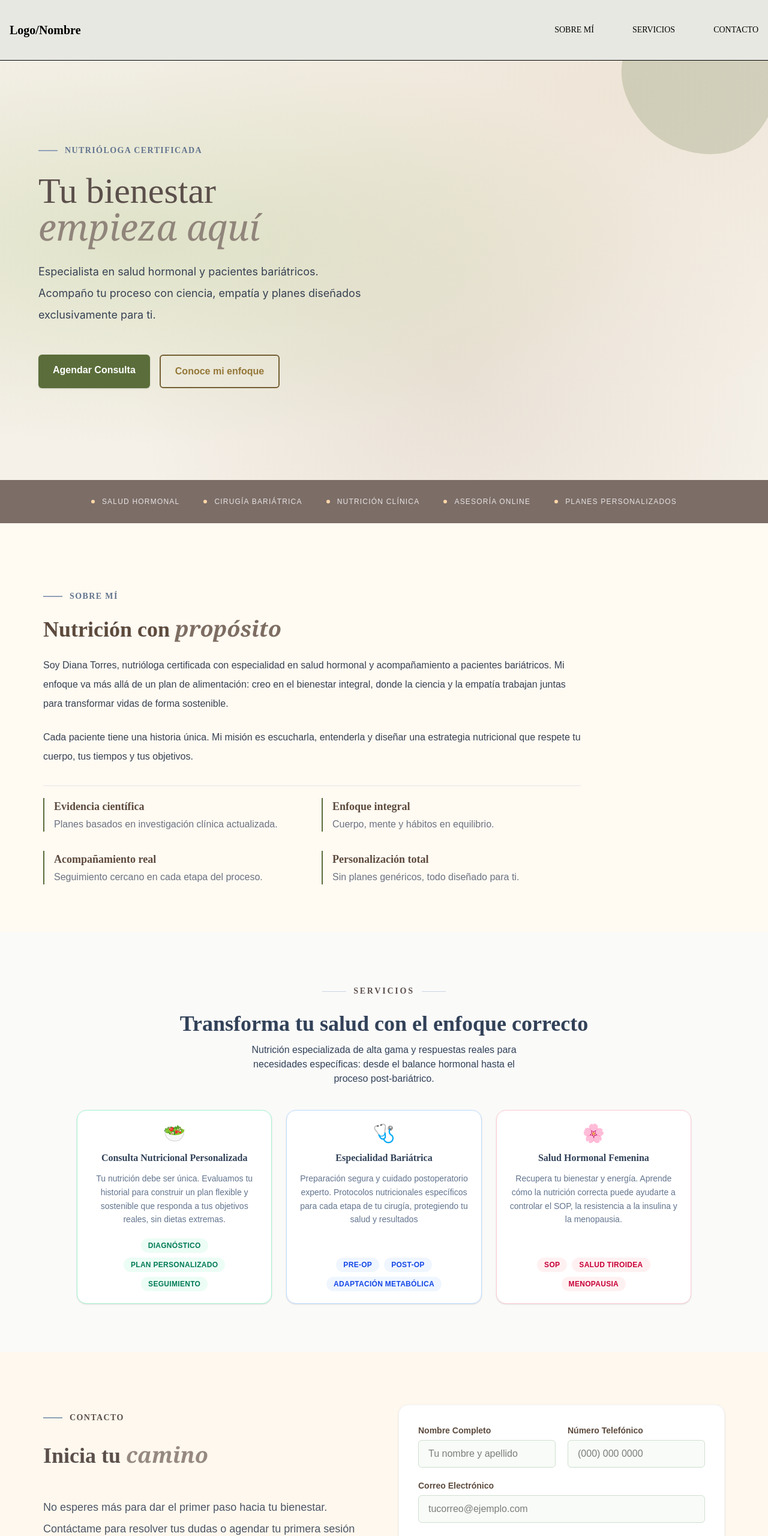
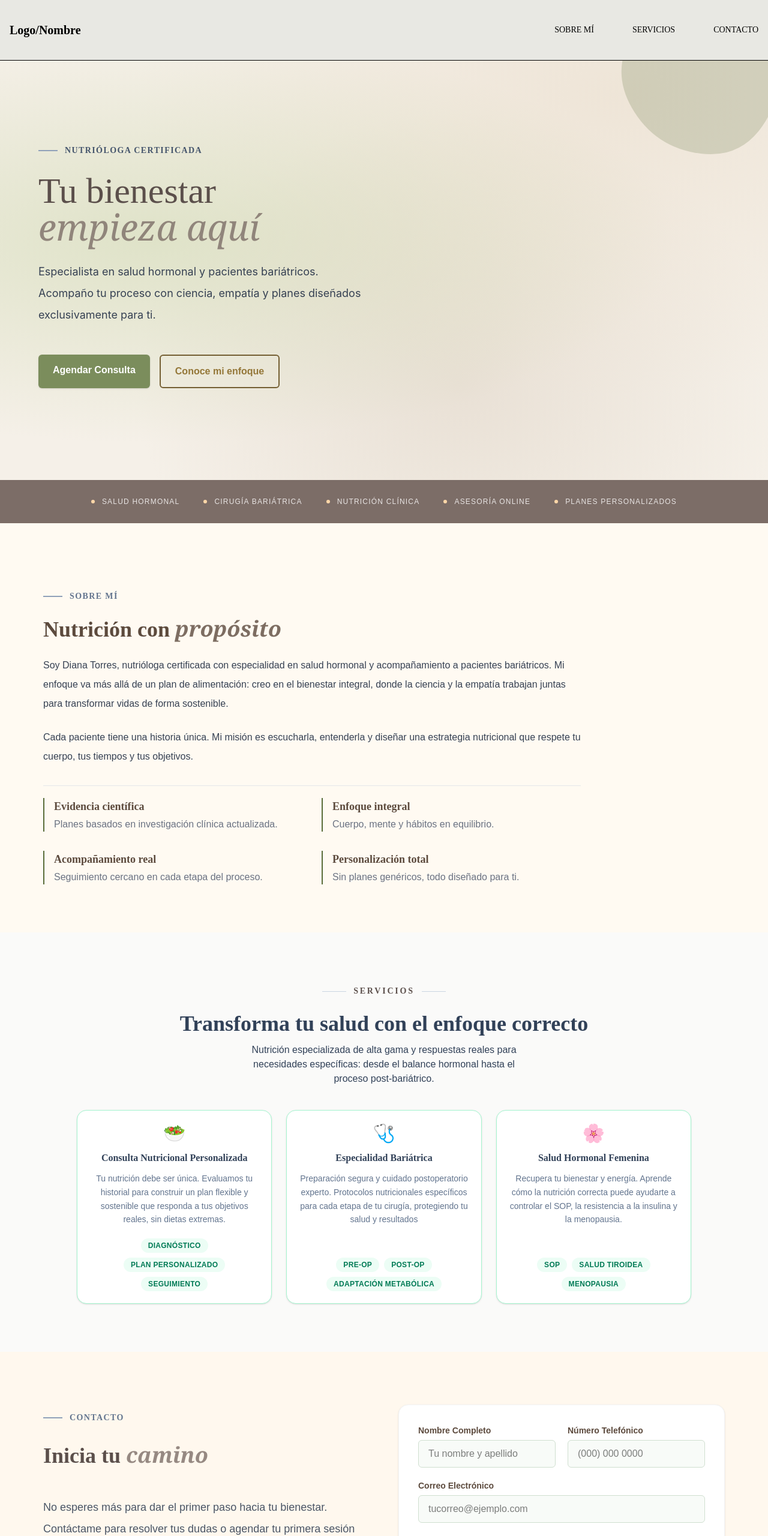
Before and after one commit to midlgwey/nutri-dianatorres-lp, a React (Vite) app: page / in a window 1280 px wide. Shown: the top 2560 px of the page at 60% size. Built offline with nearby package versions, Linux system fonts and the light colour scheme.

Commit message:
Cambio de colores en botones

```diff
--- a/src/components/ContactForm.jsx
+++ b/src/components/ContactForm.jsx
@@ -197,7 +197,7 @@ const ContactForm = () => {
 
         <button
           type="submit"
-          className="bg-[#5A6D3A] hover:bg-[#48572e] font-body text-white font-semibold py-3.5 rounded-md uppercase tracking-wide transition-colors shadow-sm"
+          className="bg-[#7b8d5c] hover:bg-[#697a4b] font-body text-white font-semibold py-3.5 rounded-md uppercase tracking-wide transition-colors shadow-sm"
         >
           Enviar Mensaje
         </button>
--- a/src/components/ServicesCard.jsx
+++ b/src/components/ServicesCard.jsx
@@ -1,7 +1,7 @@
 const SERVICE_ACCENTS = {
   0: { icon: "🥗", border: "border-emerald-200", tag: "bg-emerald-50 text-emerald-700" },
-  1: { icon: "🩺", border: "border-blue-200", tag: "bg-blue-50 text-blue-700" },
-  2: { icon: "🌸", border: "border-rose-200", tag: "bg-rose-50 text-rose-700" },
+  1: { icon: "🩺", border: "border-emerald-200", tag: "bg-emerald-50 text-emerald-700" },
+  2: { icon: "🌸", border: "border-emerald-200", tag: "bg-emerald-50 text-emerald-700" },
 }
 
 export default function ServicesCard({ title, description, subtitles = [], index = 0 }) {
--- a/src/sections/Contact.jsx
+++ b/src/sections/Contact.jsx
@@ -13,7 +13,7 @@ const Contact = () => {
         <div className="flex flex-col">
           <div className="flex items-center justify-start gap-3 mb-8 mt-3">
             <div className="w-8 h-[1.5px] bg-slate-400"></div>
-            <h2 className="font-title text-sm font-semibold uppercase tracking-widest text-taupe-600">
+            <h2 className="font-title text-sm font-semibold uppercase tracking-widest text-slate-500">
               Contacto
             </h2>
           </div>
--- a/src/sections/Hero.jsx
+++ b/src/sections/Hero.jsx
@@ -27,7 +27,7 @@ const Hero = () => {
 
           <div className="flex items-center justify-start gap-3 mb-6 mt-2">
             <div className="w-8 h-[1.5px] bg-slate-400"></div>
-            <h2 className="font-title text-sm font-semibold uppercase tracking-widest text-slate-500">
+            <h2 className="font-title text-sm font-semibold uppercase tracking-widest text-slate-600">
               Nutrióloga Certificada
             </h2>
           </div>
@@ -41,7 +41,7 @@ const Hero = () => {
           </p>
 
           <div className="flex flex-row flex-wrap gap-4 font-body">
-            <a href="#contacto" className="bg-[#5A6D3A] hover:bg-[#48572e] text-white px-6 py-3.5 rounded-md font-semibold transition-colors duration-300 text-center shadow-sm">
+            <a href="#contacto" className="bg-[#7b8d5c] hover:bg-[#697a4b] text-white px-6 py-3.5 rounded-md font-semibold transition-colors duration-300 text-center shadow-sm">
               Agendar Consulta
             </a>
             <a href="#sobre-mi" className="border-2 border-[#745f33] text-[#947738] hover:bg-[#5A6D3A]/5 px-6 py-3.5 rounded-md font-semibold transition-colors duration-300 text-center">
```
